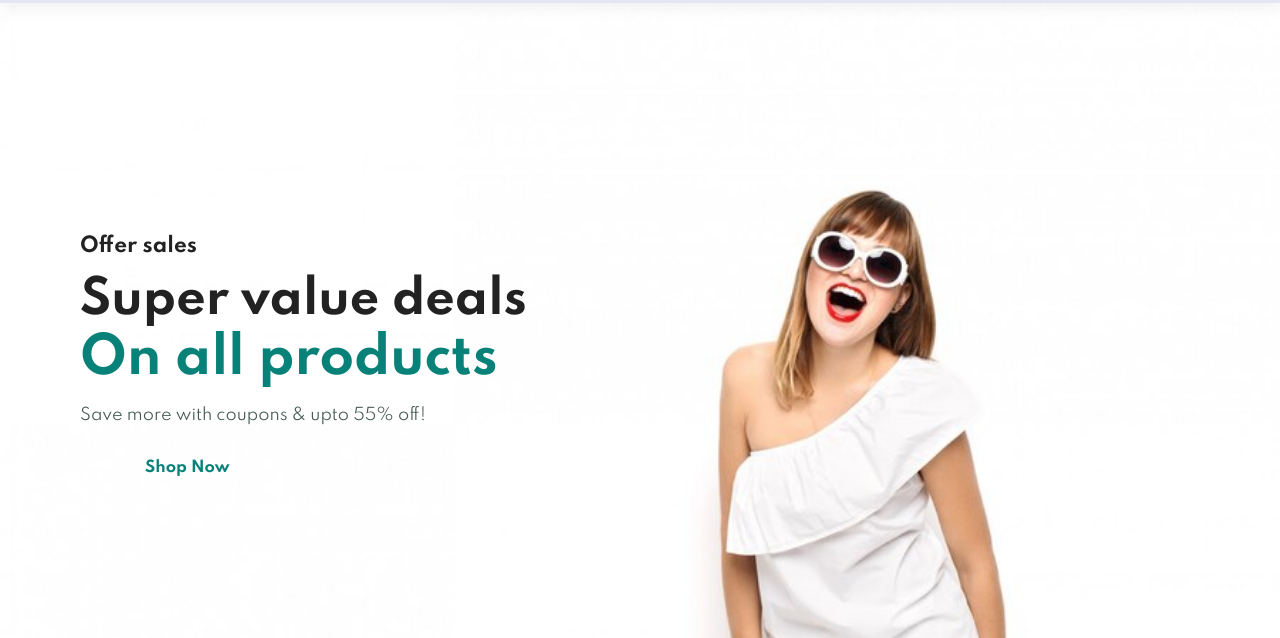
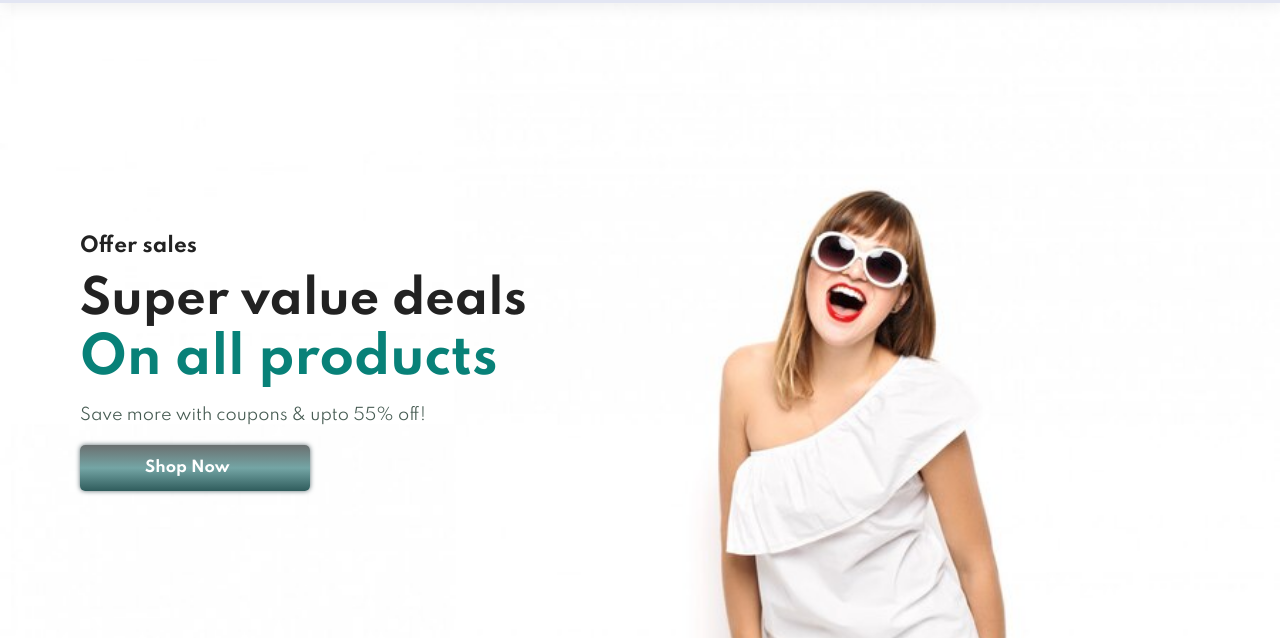
Before and after one commit to Gaurav22-AS/ecommerce_site, a plain HTML site: page index.html in a window 1280 px wide. In both pictures the pointer is over the button "Shop Now". Shown: the part 162-800 px from the top of the page. Drawn offline with Linux system fonts and the light colour scheme.

Commit message:
Update css.style
Change the design of buttons

```diff
--- a/style.css
+++ b/style.css
@@ -122,8 +122,15 @@ body{
     cursor: pointer;
     font-weight: 700;
     font-size: 15px;
+    transition-delay: 10ms;
 }
-
+#hero button:hover{
+    box-shadow: 0px 0px 5px rgb(95, 111, 116);
+    border-radius: 5px;
+    border: 1px rgb(160, 217, 217);
+    background-image: linear-gradient(rgb(107, 112, 112),rgb(116, 165, 165),rgb(47, 92, 92));
+    color: white;
+}
 
 #feature{
     display: flex;
```
